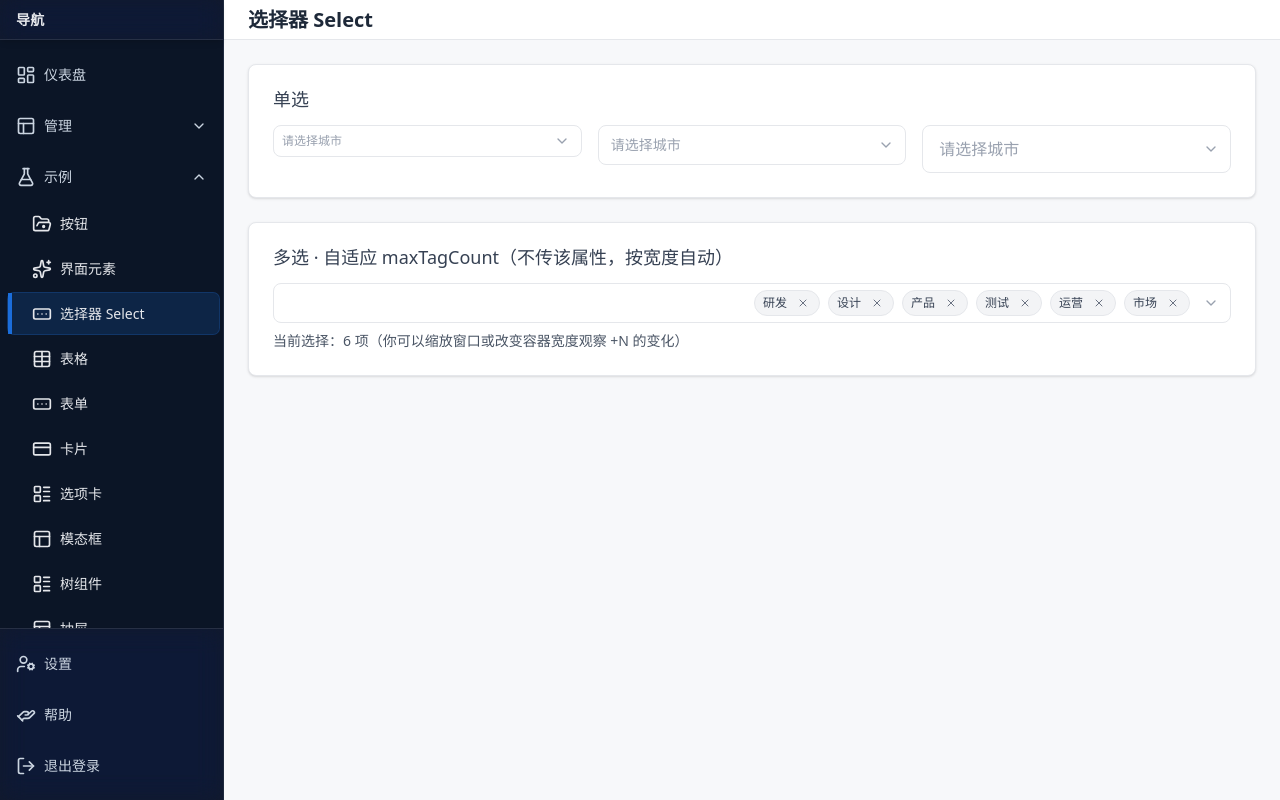
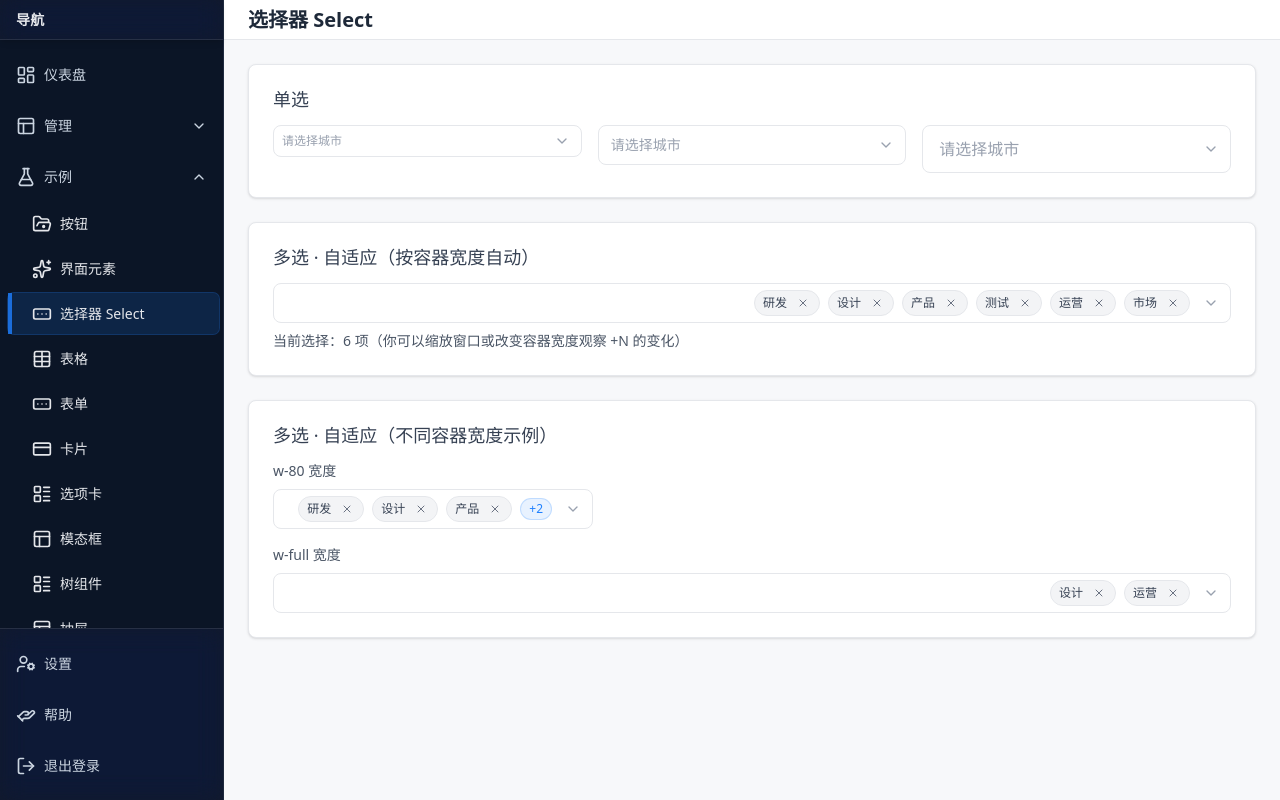
Before and after one commit to zhoumingxuan/sass-ui, a Next.js app: page /demo/select in a window 1280 px wide. Built offline with nearby package versions, Linux system fonts and the light colour scheme.

Commit message:
Select示例页面修改

```diff
--- a/src/app/demo/select/page.tsx
+++ b/src/app/demo/select/page.tsx
@@ -56,7 +56,7 @@ export default function SelectDemo() {
           </div>
         </Card>
 
-        <Card title="多选 · 自适应 maxTagCount（不传该属性，按宽度自动）">
+        <Card title="多选 · 自适应（按容器宽度自动）">
           <div className="space-y-2">
             <Input.Select
               multiple
@@ -65,9 +65,40 @@ export default function SelectDemo() {
               value={multiAuto}
               onChange={(v) => Array.isArray(v) && setMultiAuto(v)}
               clearable
-              // 不传 maxTagCount -> 按宽度自适应计算
+              // 涓嶄紶 maxTagCount -> 鎸夊搴﹁嚜閫傚簲璁＄畻
             />
             <div className="text-sm text-gray-600">当前选择：{multiAuto.length} 项（你可以缩放窗口或改变容器宽度观察 +N 的变化）</div>
+          </div>
+        </Card>
+
+        <Card title="多选 · 自适应（不同容器宽度示例）">
+          <div className="space-y-4">
+            <div>
+              <div className="mb-2 text-sm text-gray-600">w-80 宽度</div>
+              <div className="w-80">
+                <Input.Select
+                  multiple
+                  placeholder="请选择标签"
+                  options={tagOptions}
+                  value={multiFixed}
+                  onChange={(v) => Array.isArray(v) && setMultiFixed(v)}
+                  clearable
+                />
+              </div>
+            </div>
+            <div>
+              <div className="mb-2 text-sm text-gray-600">w-full 宽度</div>
+              <div className="w-full">
+                <Input.Select
+                  multiple
+                  placeholder="请选择标签"
+                  options={tagOptions}
+                  value={multiSummary}
+                  onChange={(v) => Array.isArray(v) && setMultiSummary(v)}
+                  clearable
+                />
+              </div>
+            </div>
           </div>
         </Card>
 
```
